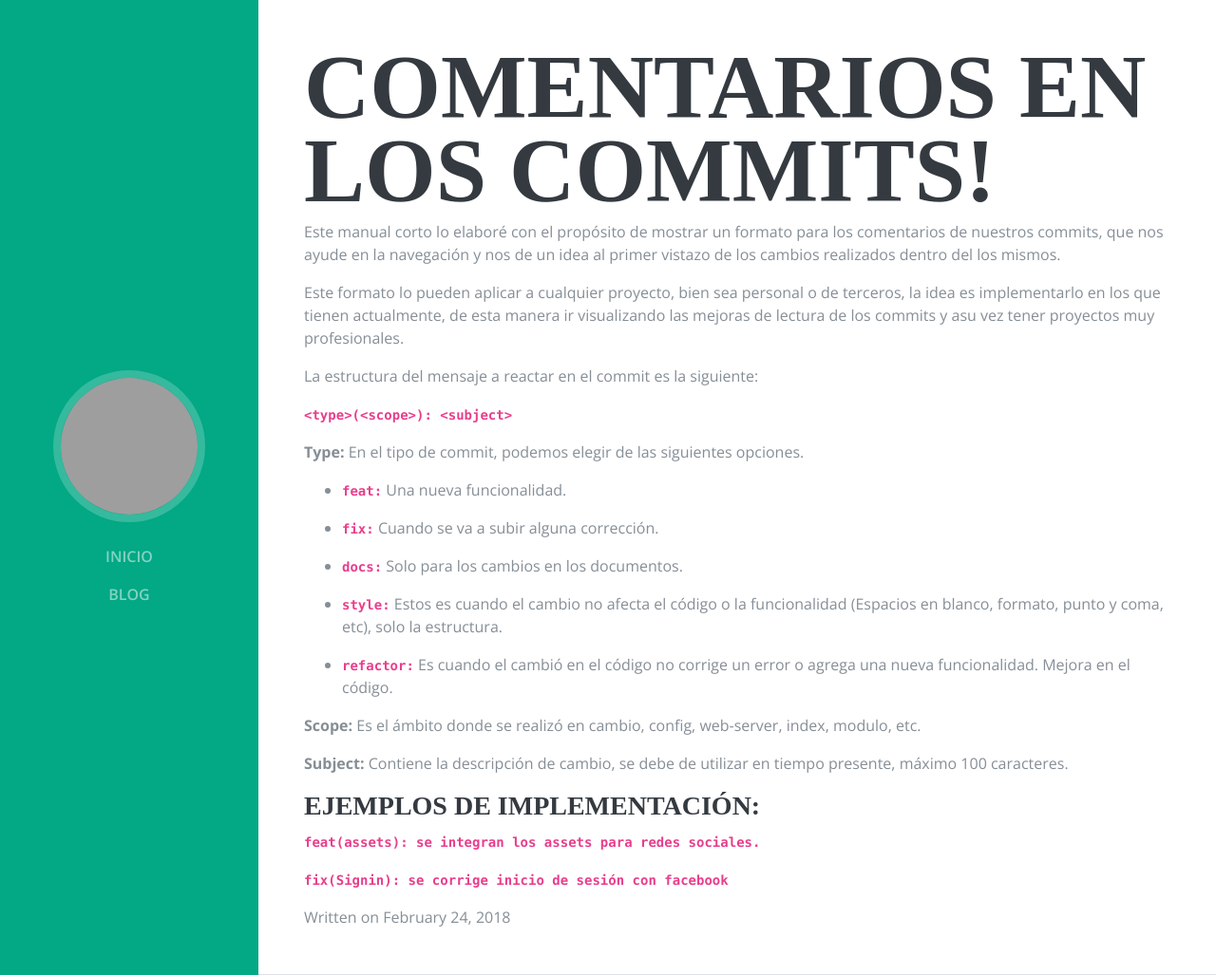
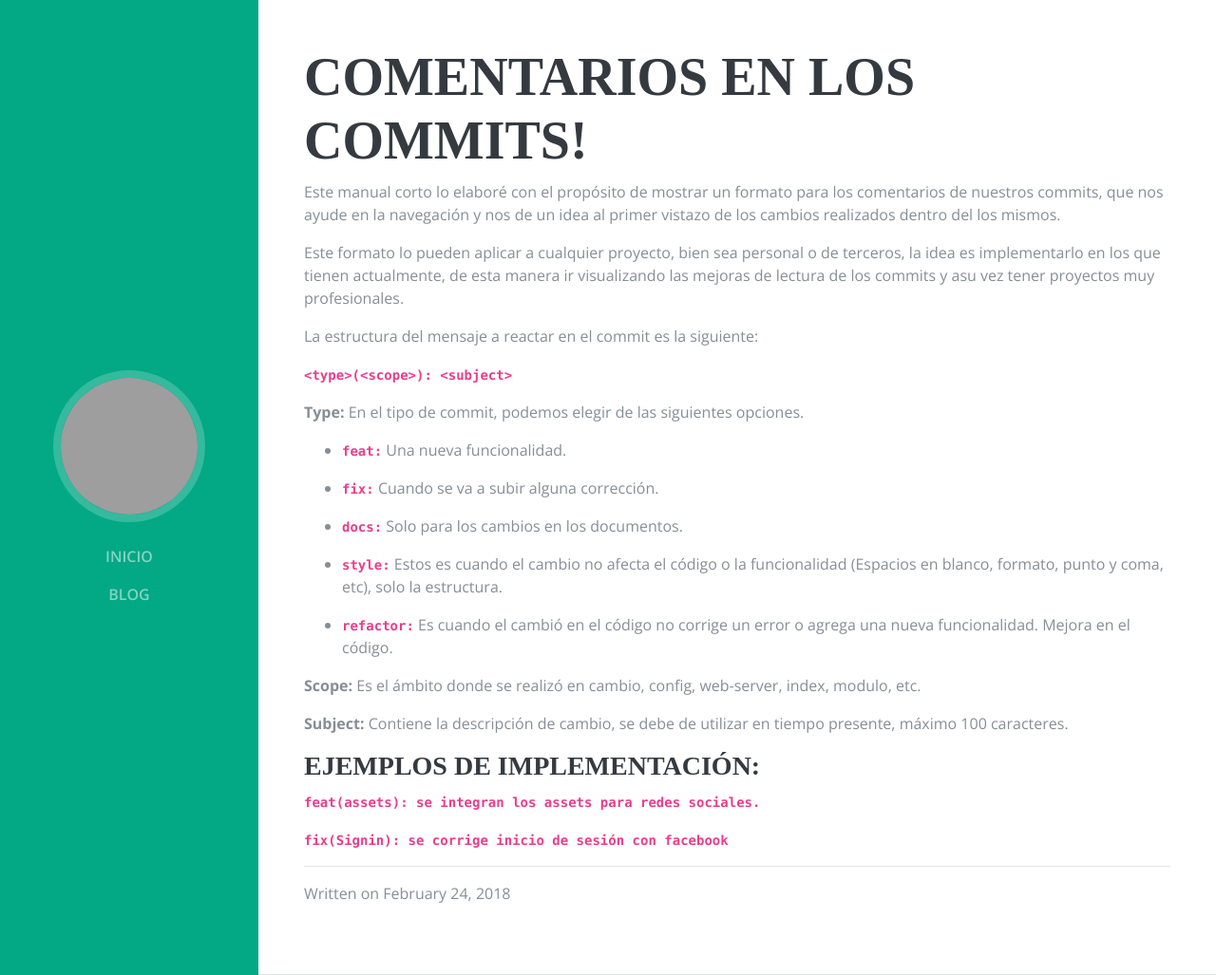
Before and after one commit to maximosojo/maximosojo.github.io, a Jekyll site: the page built from _posts/2018-02-24-comentarios-en-los-commits.markdown, in a window 1280 px wide and 1027 px high. Shown: the whole window at 95% size. Built offline with Jekyll 4.4.1, drawn with Linux system fonts in a browser that asks for light colours; nearby versions of some CDN libraries; some web fonts are replaced; grey boxes are pictures that could not be loaded.

Commit message:
refactor(Title)

```diff
--- a/_layouts/blog.html
+++ b/_layouts/blog.html
@@ -6,7 +6,7 @@
 	  {% for post in site.posts %}
 	    <article class="post">
 
-	      <h1><a href="{{ site.baseurl }}{{ post.url }}">{{ post.title }}</a></h1>
+	      <h2><a href="{{ site.baseurl }}{{ post.url }}">{{ post.title }}</a></h2>
 
 	      <div class="entry">
 	        {{ post.excerpt }}
--- a/_layouts/post.html
+++ b/_layouts/post.html
@@ -3,10 +3,11 @@
 ---
 <section class="resume-section p-3 p-lg-5 d-flex flex-column">
 	<article class="post">
-	  	<h1>{{ page.title }}</h1>
+	  	<h2>{{ page.title }}</h2>
 	  	<div class="entry">
 	    	{{ content }}
 	  	</div>
+	  	<hr>
 	  	<div class="date">
 	    	Written on {{ page.date | date: "%B %e, %Y" }}
 	  	</div>
```
